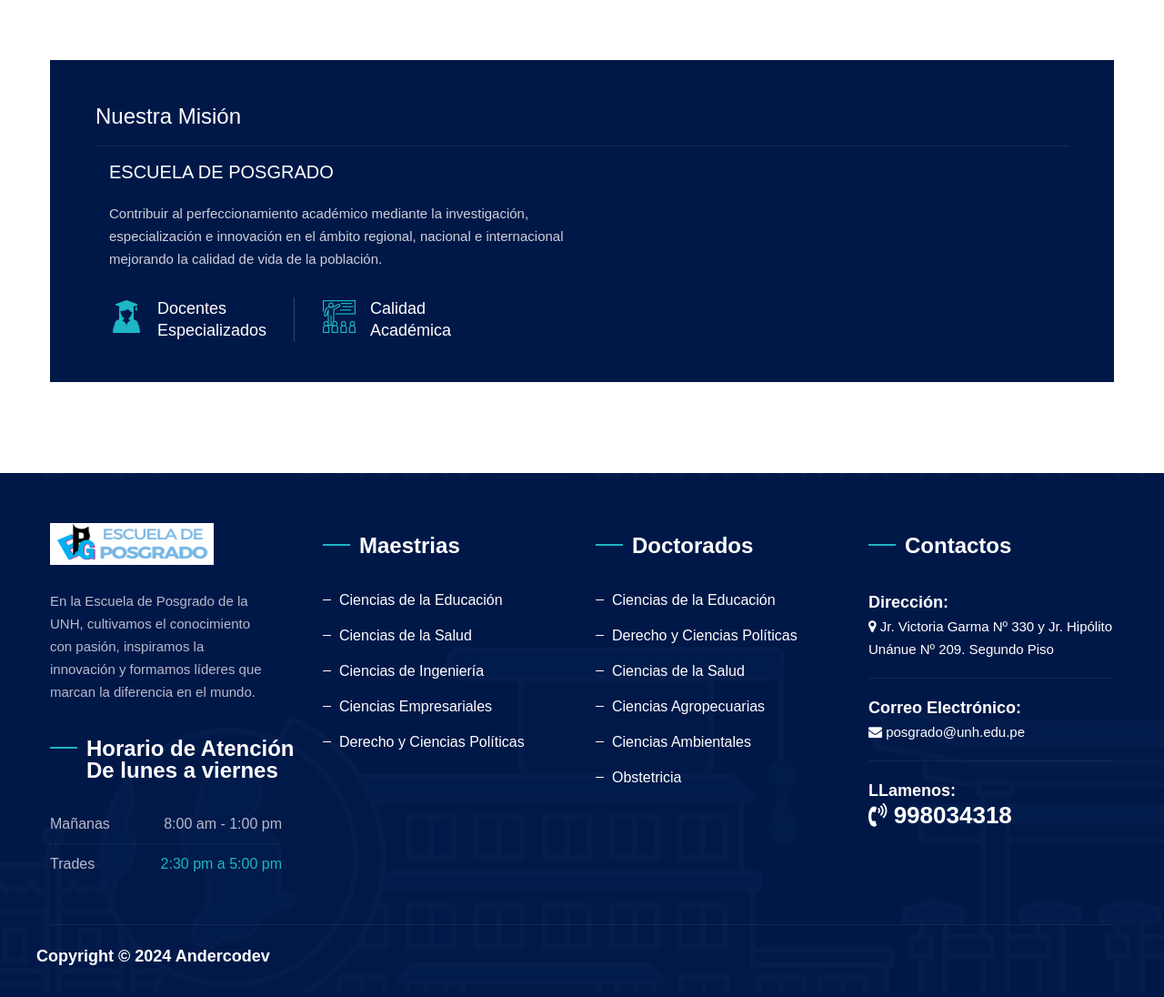
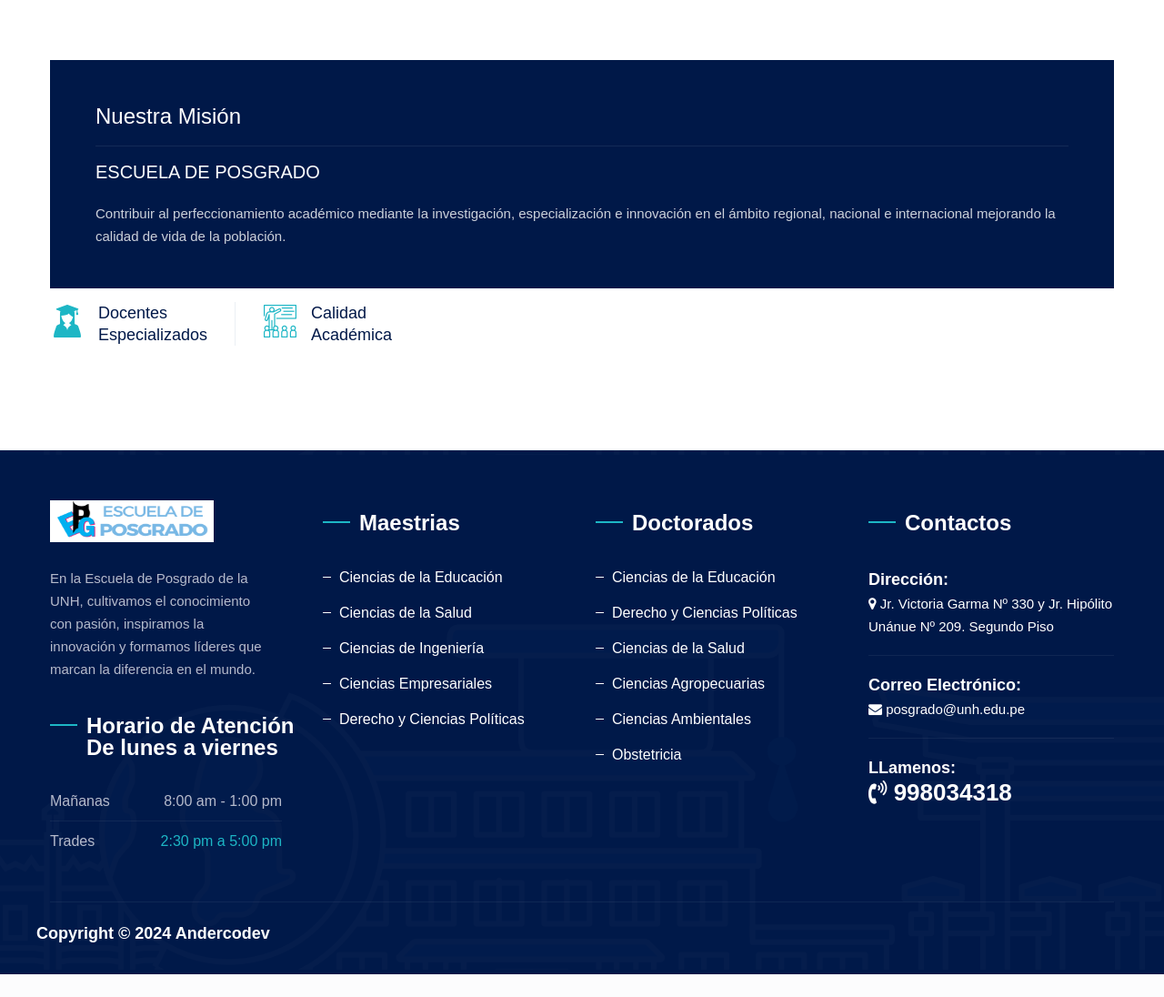
Before and after one commit to logan20andy/posgrado-unh, a PHP site: page /presentacion.php in a window 1280 px wide; the page is wider, and only the part inside the window is pictured. Shown: the part 1018-2114 px from the top of that part at 91% size. After the commit the page ends 2089 px from the top of that part, so only its background shows below. Run offline with PHP 8.4, Linux system fonts and the light colour scheme; some web fonts are replaced.

Commit message:
cambios depresnetacion al inicio

```diff
--- a/presentacion.php
+++ b/presentacion.php
@@ -86,8 +86,8 @@ include 'header.php';
                         </div>
                     </div>
                 </div><!-- row end -->
-                <div class="row">
-                    <div class="col-md-12">
+                <div class="row no-gutters">
+                    <div class="col-lg-12">
                         <div class="ttm-bg ttm-col-bgcolor-yes ttm-bgcolor-darkgrey p-50 pt-45 pb-30 res-991-pl-15 res-991-pr-15">
                             <div class="ttm-col-wrapper-bg-layer ttm-bg-layer"></div>
                             <div class="layer-content">
@@ -95,12 +95,15 @@ include 'header.php';
                                 <div class="mt-15 mb-15">
                                     <span class="ttm-horizontal_sep"></span>
                                 </div>
-                                <div class="col-md-6">
                                 <h5 class="font-weight-normal mb-20">ESCUELA DE POSGRADO</h5>
                                 <p>Contribuir al perfeccionamiento académico mediante la investigación, especialización e innovación en el ámbito regional, nacional e internacional me­jorando la calidad de vida de la población.</p>
                             </div>
-                                <div class="col-md-6">
+                        </div>
+                    </div>
+                    <div class="col-lg-6">
+                        <!-- col-bg-img-three -->
                         <div class="d-sm-flex">
+                            <!-- featured-icon-box -->
                             <div class="featured-icon-box icon-align-before-title">
                                 <div class="featured-icon">
                                     <div class="ttm-icon ttm-icon_element-onlytxt ttm-icon_element-color-skincolor ttm-icon_element-size-md">
@@ -110,7 +113,8 @@ include 'header.php';
                                 <div class="featured-title">
                                     <h3 class="fs-18 font-weight-normal">Docentes <br> Especializados</h3>
                                 </div>
-                                        </div>
+                            </div><!-- featured-icon-box end-->
+                            <!-- featured-icon-box -->
                             <div class="featured-icon-box icon-align-before-title pl-30 ml-30 border-left res-575-ml-0 res-575-pl-0">
                                 <div class="featured-icon">
                                     <div class="ttm-icon ttm-icon_element-onlytxt ttm-icon_element-color-skincolor ttm-icon_element-size-md">
@@ -120,10 +124,7 @@ include 'header.php';
                                 <div class="featured-title">
                                     <h3 class="fs-18 font-weight-normal">Calidad <br> Académica</h3>
                                 </div>
-                                        </div>
-                                    </div>
-                                </div>
-                            </div>
+                            </div><!-- featured-icon-box end-->
                         </div>
                     </div>
                 </div>
```
Lines whose indentation alone changed are shown as unchanged.
